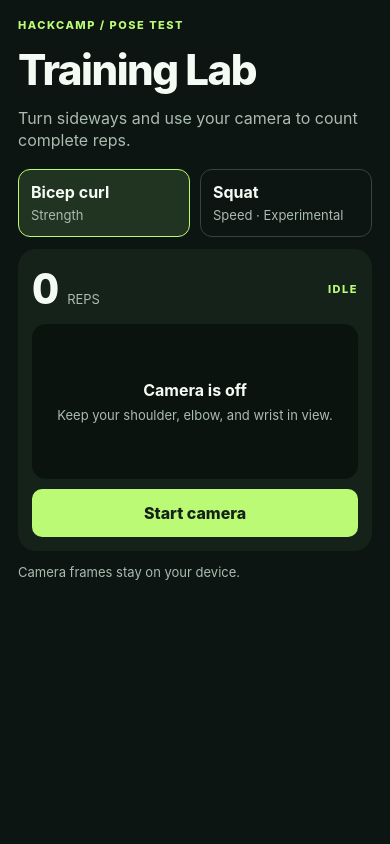
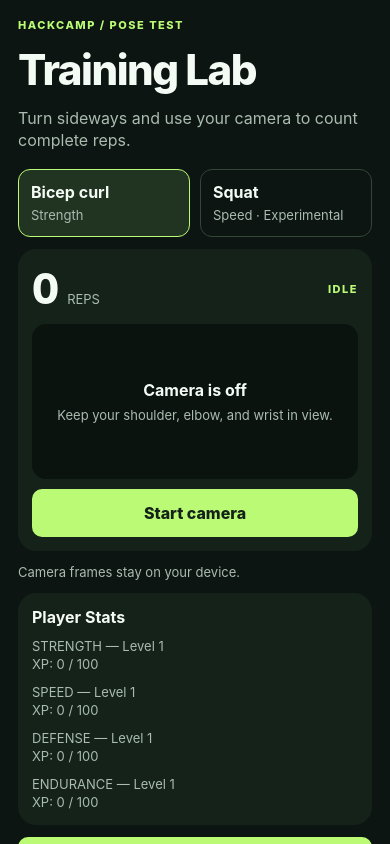
Before and after one commit to mhuan22/FitQuest_HackCamp2026, a React Native app: screen / in a window 390 px wide. Built offline with nearby package versions, Linux system fonts and the light colour scheme.

Commit message:
implemented stat logics and tested

```diff
--- a/App.js
+++ b/App.js
@@ -1,61 +1,90 @@
-import { useCallback, useEffect, useRef, useState } from 'react';
-import { AppState, Pressable, ScrollView, StatusBar, StyleSheet, Text, View } from 'react-native';
-import { SafeAreaProvider, SafeAreaView } from 'react-native-safe-area-context';
-import ExerciseTracker from './src/ExerciseTracker';
-import { useCameraAccess } from './src/PoseCamera';
-import { exercises } from './src/repCounter';
+import { useCallback, useEffect, useRef, useState } from "react";
+import {
+  AppState,
+  Pressable,
+  ScrollView,
+  StatusBar,
+  StyleSheet,
+  Text,
+  View,
+} from "react-native";
+import { SafeAreaProvider, SafeAreaView } from "react-native-safe-area-context";
+import ExerciseTracker from "./src/components/ExerciseTracker";
+import { useCameraAccess } from "./src/components/PoseCamera";
+import { exercises } from "./src/components/repCounter";
+import { INITIAL_STATS, rewardRep } from "./src/game/progression";
 
-const green = '#bbfa75';
-const muted = '#aabbb0';
+const green = "#bbfa75";
+const muted = "#aabbb0";
 
 export default function App() {
-  return <SafeAreaProvider><TrainingLab /></SafeAreaProvider>;
+  return (
+    <SafeAreaProvider>
+      <TrainingLab />
+    </SafeAreaProvider>
+  );
 }
 
 function TrainingLab() {
-  const [exercise, setExercise] = useState('curl');
+  const [exercise, setExercise] = useState("curl");
   const [reps, setReps] = useState(0);
+  const [stats, setStats] = useState(INITIAL_STATS);
   const [running, setRunning] = useState(false);
   const [pending, setPending] = useState(false);
-  const [status, setStatus] = useState('IDLE');
-  const [error, setError] = useState('');
+  const [status, setStatus] = useState("IDLE");
+  const [error, setError] = useState("");
   const { request } = useCameraAccess();
   const active = useRef(true);
 
   useEffect(() => {
-    const subscription = AppState.addEventListener('change', state => {
-      if (state === 'inactive') return;
-      active.current = state === 'active';
+    const subscription = AppState.addEventListener("change", (state) => {
+      if (state === "inactive") return;
+      active.current = state === "active";
       if (!active.current) {
         setRunning(false);
-        setStatus('PAUSED');
+        setStatus("PAUSED");
       }
     });
     return () => subscription.remove();
   }, []);
 
-  const onRep = useCallback(({ reps: count }) => setReps(count), []);
-  const onError = useCallback(message => {
+  const onRep = useCallback(({ exercise, reps: count }) => {
+    // Update the rep counter
+    setReps(count);
+
+    // Award 10 XP to the corresponding stat
+    setStats((current) => rewardRep(current, exercise));
+
+    console.log("Exercise:", exercise);
+    console.log("Reps:", count);
+  }, []);
+
+  const onError = useCallback((message) => {
     setRunning(false);
-    setStatus('CAMERA ERROR');
+    setStatus("CAMERA ERROR");
     setError(message);
   }, []);
-  const onStatus = useCallback(phase => setStatus(phase === 'framing' ? 'ADJUST FRAME' : 'TRACKING'), []);
+  const onStatus = useCallback(
+    (phase) => setStatus(phase === "framing" ? "ADJUST FRAME" : "TRACKING"),
+    []
+  );
 
   async function start() {
     setPending(true);
-    setError('');
+    setError("");
     try {
-      if (!await request()) {
-        onError('Camera access is required. Allow access in your device settings and try again.');
+      if (!(await request())) {
+        onError(
+          "Camera access is required. Allow access in your device settings and try again."
+        );
         return;
       }
       if (!active.current) return;
       setReps(0);
-      setStatus('STARTING');
+      setStatus("STARTING");
       setRunning(true);
     } catch {
-      onError('Unable to request camera access. Try again.');
+      onError("Unable to request camera access. Try again.");
     } finally {
       setPending(false);
     }
@@ -65,13 +94,13 @@ function TrainingLab() {
     if (exercise === id) return;
     setExercise(id);
     setReps(0);
-    setError('');
-    setStatus('IDLE');
+    setError("");
+    setStatus("IDLE");
   }
 
   function end() {
     setRunning(false);
-    setStatus('ENDED');
+    setStatus("ENDED");
   }
 
   return (
@@ -80,15 +109,30 @@ function TrainingLab() {
       <ScrollView contentContainerStyle={styles.scroll}>
         <View style={styles.main}>
           <Text style={styles.eyebrow}>HACKCAMP / POSE TEST</Text>
-          <Text accessibilityRole="header" style={styles.title}>Training Lab</Text>
-          <Text style={styles.subhead}>Turn sideways and use your camera to count complete reps.</Text>
+          <Text accessibilityRole="header" style={styles.title}>
+            Training Lab
+          </Text>
+          <Text style={styles.subhead}>
+            Turn sideways and use your camera to count complete reps.
+          </Text>
 
           <View style={styles.choices}>
             {Object.entries(exercises).map(([id, option]) => (
-              <Pressable key={id} accessibilityRole="button" accessibilityState={{ selected: id === exercise, disabled: running || pending }}
-                disabled={running || pending} onPress={() => select(id)} style={[styles.choice, id === exercise && styles.selected]}>
+              <Pressable
+                key={id}
+                accessibilityRole="button"
+                accessibilityState={{
+                  selected: id === exercise,
+                  disabled: running || pending,
+                }}
+                disabled={running || pending}
+                onPress={() => select(id)}
+                style={[styles.choice, id === exercise && styles.selected]}
+              >
                 <Text style={styles.choiceName}>{option.label}</Text>
-                <Text style={styles.caption}>{id === 'squat' ? 'Speed · Experimental' : option.stat}</Text>
+                <Text style={styles.caption}>
+                  {id === "squat" ? "Speed · Experimental" : option.stat}
+                </Text>
               </Pressable>
             ))}
           </View>
@@ -96,26 +140,85 @@ function TrainingLab() {
           <View style={styles.card}>
             <View style={styles.metrics}>
               <View style={styles.repLine}>
-                <Text accessibilityLiveRegion="polite" style={styles.count}>{reps}</Text>
+                <Text accessibilityLiveRegion="polite" style={styles.count}>
+                  {reps}
+                </Text>
                 <Text style={styles.caption}>REPS</Text>
               </View>
               <Text style={styles.eyebrow}>{status}</Text>
             </View>
             {running ? (
-              <ExerciseTracker key={exercise} exercise={exercise} onRep={onRep} onError={onError} onStatus={onStatus} />
+              <ExerciseTracker
+                key={exercise}
+                exercise={exercise}
+                onRep={onRep}
+                onError={onError}
+                onStatus={onStatus}
+              />
             ) : (
               <View style={styles.placeholder}>
-                <Text style={styles.choiceName}>{status === 'ENDED' ? 'Session complete' : 'Camera is off'}</Text>
-                <Text style={[styles.caption, styles.center]}>{exercises[exercise].frame}</Text>
+                <Text style={styles.choiceName}>
+                  {status === "ENDED" ? "Session complete" : "Camera is off"}
+                </Text>
+                <Text style={[styles.caption, styles.center]}>
+                  {exercises[exercise].frame}
+                </Text>
               </View>
             )}
-            {error ? <Text accessibilityRole="alert" style={styles.error}>{error}</Text> : null}
-            <Pressable accessibilityRole="button" disabled={pending} onPress={running ? end : start}
-              style={({ pressed }) => [styles.button, (pressed || pending) && { opacity: 0.7 }]}>
-              <Text style={styles.buttonLabel}>{running ? 'End session' : pending ? 'Waiting for camera…' : 'Start camera'}</Text>
+            {error ? (
+              <Text accessibilityRole="alert" style={styles.error}>
+                {error}
+              </Text>
+            ) : null}
+            <Pressable
+              accessibilityRole="button"
+              disabled={pending}
+              onPress={running ? end : start}
+              style={({ pressed }) => [
+                styles.button,
+                (pressed || pending) && { opacity: 0.7 },
+              ]}
+            >
+              <Text style={styles.buttonLabel}>
+                {running
+                  ? "End session"
+                  : pending
+                  ? "Waiting for camera…"
+                  : "Start camera"}
+              </Text>
             </Pressable>
           </View>
           <Text style={styles.caption}>Camera frames stay on your device.</Text>
+          <View style={styles.card}>
+            <Text style={styles.choiceName}>Player Stats</Text>
+
+            {Object.entries(stats).map(([name, stat]) => (
+              <View key={name}>
+                <Text style={styles.caption}>
+                  {name.toUpperCase()} — Level {stat.level}
+                </Text>
+                <Text style={styles.caption}>
+                  XP: {stat.xp} / {stat.level * 100}
+                </Text>
+              </View>
+            ))}
+          </View>
+
+          {!running && (
+            <Pressable
+              style={styles.button}
+              onPress={() => {
+                onRep({
+                  exercise,
+                  reps: reps + 1,
+                });
+              }}
+            >
+              <Text style={styles.buttonLabel}>
+                TEST: Complete 1 Rep (+10 XP)
+              </Text>
+            </Pressable>
+          )}
         </View>
       </ScrollView>
     </SafeAreaView>
@@ -123,24 +226,64 @@ function TrainingLab() {
 }
 
 const styles = StyleSheet.create({
-  screen: { backgroundColor: '#0c1511', flex: 1 },
+  screen: { backgroundColor: "#0c1511", flex: 1 },
   scroll: { padding: 18, paddingBottom: 28 },
-  main: { width: '100%', maxWidth: 600, alignSelf: 'center', gap: 12 },
-  eyebrow: { color: green, fontSize: 11, letterSpacing: 1.5, fontWeight: '800' },
-  title: { color: '#f4faf4', fontSize: 42, fontWeight: '800', letterSpacing: -1.5 },
+  main: { width: "100%", maxWidth: 600, alignSelf: "center", gap: 12 },
+  eyebrow: {
+    color: green,
+    fontSize: 11,
+    letterSpacing: 1.5,
+    fontWeight: "800",
+  },
+  title: {
+    color: "#f4faf4",
+    fontSize: 42,
+    fontWeight: "800",
+    letterSpacing: -1.5,
+  },
   subhead: { color: muted, fontSize: 16, lineHeight: 22 },
-  choices: { flexDirection: 'row', gap: 10, marginTop: 6 },
-  choice: { flex: 1, padding: 12, gap: 4, borderWidth: 1, borderColor: '#34453a', borderRadius: 12 },
-  selected: { backgroundColor: '#213321', borderColor: green },
-  choiceName: { color: '#f4faf4', fontSize: 16, fontWeight: '700' },
+  choices: { flexDirection: "row", gap: 10, marginTop: 6 },
+  choice: {
+    flex: 1,
+    padding: 12,
+    gap: 4,
+    borderWidth: 1,
+    borderColor: "#34453a",
+    borderRadius: 12,
+  },
+  selected: { backgroundColor: "#213321", borderColor: green },
+  choiceName: { color: "#f4faf4", fontSize: 16, fontWeight: "700" },
   caption: { color: muted, fontSize: 13, lineHeight: 18 },
-  card: { backgroundColor: '#14221a', borderRadius: 18, padding: 14, gap: 10 },
-  metrics: { flexDirection: 'row', justifyContent: 'space-between', alignItems: 'center' },
-  repLine: { flexDirection: 'row', alignItems: 'baseline', gap: 8 },
-  count: { color: '#f4faf4', fontSize: 42, fontWeight: '800', fontVariant: ['tabular-nums'] },
-  placeholder: { backgroundColor: '#0b130e', borderRadius: 14, minHeight: 155, alignItems: 'center', justifyContent: 'center', padding: 18, gap: 6 },
-  center: { textAlign: 'center' },
-  error: { color: '#ffb9ae', fontSize: 14 },
-  button: { minHeight: 48, alignItems: 'center', justifyContent: 'center', backgroundColor: green, borderRadius: 10 },
-  buttonLabel: { color: '#14221a', fontSize: 16, fontWeight: '800' },
+  card: { backgroundColor: "#14221a", borderRadius: 18, padding: 14, gap: 10 },
+  metrics: {
+    flexDirection: "row",
+    justifyContent: "space-between",
+    alignItems: "center",
+  },
+  repLine: { flexDirection: "row", alignItems: "baseline", gap: 8 },
+  count: {
+    color: "#f4faf4",
+    fontSize: 42,
+    fontWeight: "800",
+    fontVariant: ["tabular-nums"],
+  },
+  placeholder: {
+    backgroundColor: "#0b130e",
+    borderRadius: 14,
+    minHeight: 155,
+    alignItems: "center",
+    justifyContent: "center",
+    padding: 18,
+    gap: 6,
+  },
+  center: { textAlign: "center" },
+  error: { color: "#ffb9ae", fontSize: 14 },
+  button: {
+    minHeight: 48,
+    alignItems: "center",
+    justifyContent: "center",
+    backgroundColor: green,
+    borderRadius: 10,
+  },
+  buttonLabel: { color: "#14221a", fontSize: 16, fontWeight: "800" },
 });
--- /dev/null
+++ b/src/game/progression.js
@@ -0,0 +1,51 @@
+
+export const INITIAL_STATS = {
+  strength: { level: 1, xp: 0 },
+  speed: { level: 1, xp: 0 },
+  defense: { level: 1, xp: 0 },
+  endurance: { level: 1, xp: 0 }
+};
+
+const exerciseToStat = {
+  curl: "strength",
+  squat: "speed",
+  sitUp: "defense"
+};
+
+export function addXP(stats, statName, amount) {
+  const current = stats[statName];
+
+  let level = current.level;
+  let xp = current.xp + Math.max(0, amount);
+
+  // Each level costs 100 × current level.
+  while (level < 10 && xp >= level * 100) {
+    xp -= level * 100;
+    level++;
+  }
+
+  return {
+    ...stats,
+    [statName]: {
+      level,
+      xp: level === 10 ? 0 : xp
+    }
+  };
+}
+
+export function rewardRep(stats, exercise) {
+  const stat = exerciseToStat[exercise];
+
+  if (!stat) return stats;
+
+  return addXP(stats, stat, 10);
+}
+
+// Call once after a verified running session.
+export function rewardRunning(stats, verifiedSeconds) {
+  const xp = Math.floor(
+    Math.max(0, verifiedSeconds) / 30
+  ) * 10;
+
+  return addXP(stats, "endurance", xp);
+}
```
Also changed, not shown: src/screens/TrainingScreen.js (added, +22 -0 lines), src/components/ExerciseTracker.js (renamed from src/ExerciseTracker.js), src/components/PoseCamera.js (renamed from src/PoseCamera.js), src/components/PoseCamera.web.js (renamed from src/PoseCamera.web.js), src/components/repCounter.js (renamed from src/repCounter.js).
